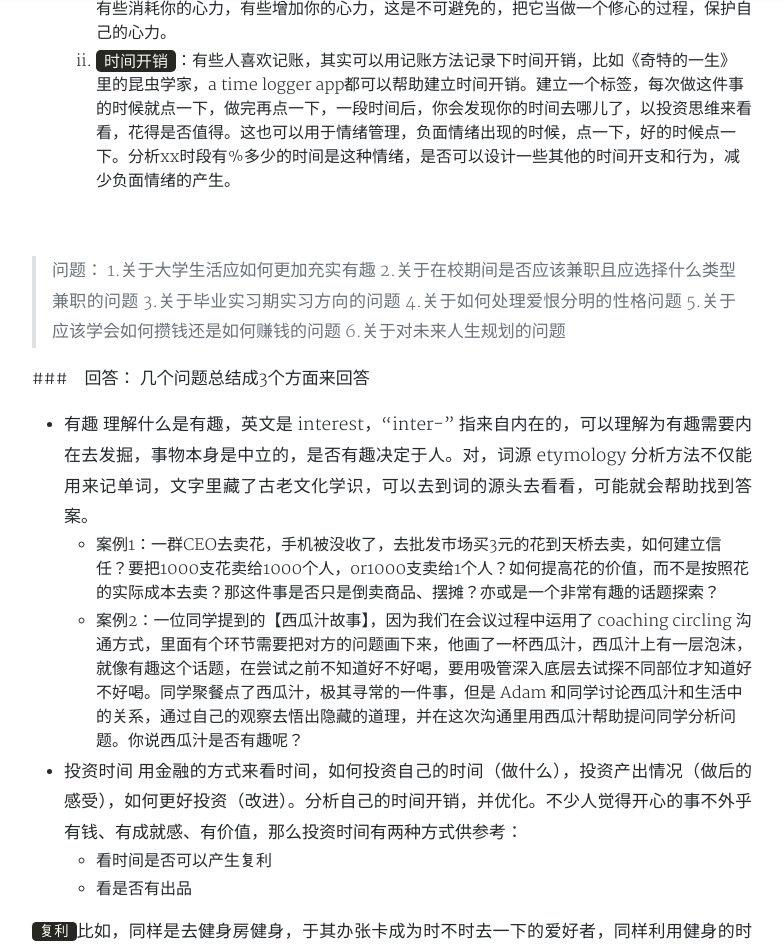
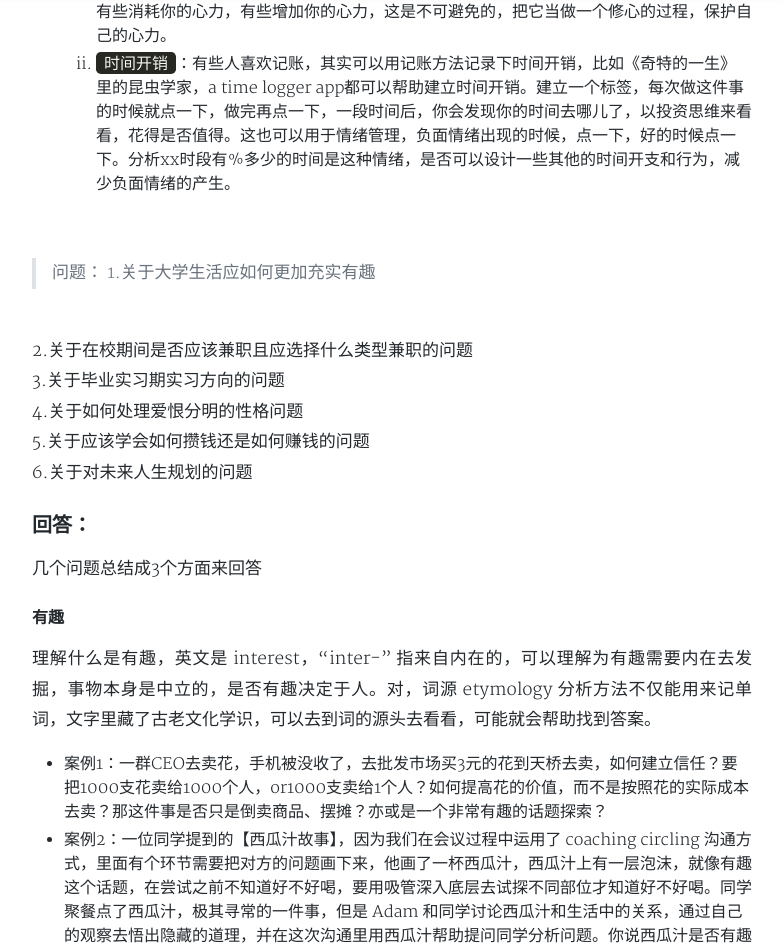
Before and after one commit to aJiea/ajiea.github.io, a Jekyll site: the page built from _posts/2020-02-12-faq.md, in a window 1280 px wide and 1400 px high, scrolled down 1502 px. Shown: the top 950 px of the window, without its empty margins (248-1031 px from the left). Built offline with Jekyll 4.4.1, drawn with Linux system fonts in a browser that asks for light colours; nearby versions of some CDN libraries; comment, search, counter and statistics services are not loaded; a style sheet for code colours, icons or effects is not loaded; some of the changed text lies outside the part shown.

Commit message:
Update 2020-02-12-faq.md

```diff
--- a/_posts/2020-02-12-faq.md
+++ b/_posts/2020-02-12-faq.md
@@ -24,7 +24,7 @@
 > 问题：
 - 原生家庭相处问题，情绪受到影响问题
 
-###　回答：
+### 回答：
 - 同样通过图像分析方式呈现问题，我画了三个小人：一个很热的小人在太阳下；一个很冷的小人在雪花下；热小人+冰淇淋=微笑小人，冷小人+羽绒服=微笑小人。
 - 设计：``把自己当自己的人生设计师，客户是很难搞定的自己``，他有很多需求和问题，帮助他通过设计自己的时间开支，设计好自己的人生和情绪。分享了2个案例，一个是google公司为提高社交，设计的打饭通道，保证大家有5分钟的时间，这个时间的设计可以帮助大家聊天，但是又不会聊得非常深入避免陌生人之间尴尬，又不会时间太少少到可以不打招呼也不尴尬。另一个案例是帮卖糖葫芦的老奶奶设计逃跑路线的设计师，帮助她提升销量又不会被城管没收糖葫芦。像画的两个小人，帮自己画件衣服或者画个冰淇淋，从情绪A提升到情绪B。
 3. 两个"修"，``修身+修心``。修身，比如我把自己当做一个RPG游戏角色，喜欢打游戏的都知道，这个角色在不同阶段要level up，问题来了，她需要选点亮什么技能树，修身就是点亮技能树和修炼的过程。孔子”修身齐家治国平天下“，我不要去平什么天下，但是我可以做到修身，让自己成为更好的自己，然后用更好的自己带其他玩家升级。画中的羽绒服和雪糕，可以看成是技能树，通过技能和方法的辅助，让自己成为微笑小人；修心，生活中会遇到很多人，有些消耗你的心力，有些增加你的心力，这是不可避免的，把它当做一个修心的过程，保护自己的心力。
@@ -35,30 +35,36 @@
 
 > 问题：
 1.关于大学生活应如何更加充实有趣
+
+<br/>
 2.关于在校期间是否应该兼职且应选择什么类型兼职的问题
+<br/>
 3.关于毕业实习期实习方向的问题
+<br/>
 4.关于如何处理爱恨分明的性格问题
+<br/>
 5.关于应该学会如何攒钱还是如何赚钱的问题
+<br/>
 6.关于对未来人生规划的问题
 
-###　回答：
+### 回答：
 几个问题总结成3个方面来回答
-- 有趣
+#### 有趣
 理解什么是有趣，英文是 interest，“inter-” 指来自内在的，可以理解为有趣需要内在去发掘，事物本身是中立的，是否有趣决定于人。对，词源 etymology 分析方法不仅能用来记单词，文字里藏了古老文化学识，可以去到词的源头去看看，可能就会帮助找到答案。
 <br/>
 
-  - 案例1：一群CEO去卖花，手机被没收了，去批发市场买3元的花到天桥去卖，如何建立信任？要把1000支花卖给1000个人，or1000支卖给1个人？如何提高花的价值，而不是按照花的实际成本去卖？那这件事是否只是倒卖商品、摆摊？亦或是一个非常有趣的话题探索？
-  - 案例2：一位同学提到的【西瓜汁故事】，因为我们在会议过程中运用了 coaching circling 沟通方式，里面有个环节需要把对方的问题画下来，他画了一杯西瓜汁，西瓜汁上有一层泡沫，就像有趣这个话题，在尝试之前不知道好不好喝，要用吸管深入底层去试探不同部位才知道好不好喝。同学聚餐点了西瓜汁，极其寻常的一件事，但是 Adam 和同学讨论西瓜汁和生活中的关系，通过自己的观察去悟出隐藏的道理，并在这次沟通里用西瓜汁帮助提问同学分析问题。你说西瓜汁是否有趣呢？
+- 案例1：一群CEO去卖花，手机被没收了，去批发市场买3元的花到天桥去卖，如何建立信任？要把1000支花卖给1000个人，or1000支卖给1个人？如何提高花的价值，而不是按照花的实际成本去卖？那这件事是否只是倒卖商品、摆摊？亦或是一个非常有趣的话题探索？
+- 案例2：一位同学提到的【西瓜汁故事】，因为我们在会议过程中运用了 coaching circling 沟通方式，里面有个环节需要把对方的问题画下来，他画了一杯西瓜汁，西瓜汁上有一层泡沫，就像有趣这个话题，在尝试之前不知道好不好喝，要用吸管深入底层去试探不同部位才知道好不好喝。同学聚餐点了西瓜汁，极其寻常的一件事，但是 Adam 和同学讨论西瓜汁和生活中的关系，通过自己的观察去悟出隐藏的道理，并在这次沟通里用西瓜汁帮助提问同学分析问题。你说西瓜汁是否有趣呢？
 
-- 投资时间
+#### 投资时间
 用金融的方式来看时间，如何投资自己的时间（做什么），投资产出情况（做后的感受），如何更好投资（改进）。分析自己的时间开销，并优化。不少人觉得开心的事不外乎有钱、有成就感、有价值，那么投资时间有两种方式供参考：
-  - 看时间是否可以产生复利
-  - 看是否有出品
+- 看时间是否可以产生复利
+- 看是否有出品
 
-``复利``比如，同样是去健身房健身，于其办张卡成为时不时去一下的爱好者，同样利用健身的时间让自己成为健身教练，这样不仅系统地理解了健身的课程，身体力行，练习后不仅自己达到健身效果，而且可以用这个帮助自己谋生。学一样东西，学会后具有教授的能力，此为时间的复利。
+``复利`` 比如，同样是去健身房健身，于其办张卡成为时不时去一下的爱好者，同样利用健身的时间让自己成为健身教练，这样不仅系统地理解了健身的课程，身体力行，练习后不仅自己达到健身效果，而且可以用这个帮助自己谋生。学一样东西，学会后具有教授的能力，此为时间的复利。
 <br/>
 
-``出品``，花了时间后有一个自己的成品，把外部学到的东西内化成自己的。比如，读完一本书，写自己的感想；去参观摄影展，借用已有场地和作品，加上自己，拍下二次创作的看展照……
+``出品`` 花了时间后有一个自己的成品，把外部学到的东西内化成自己的。比如，读完一本书，写自己的感想；去参观摄影展，借用已有场地和作品，加上自己，拍下二次创作的看展照……
 
 ![](http://q5q7pw9vf.bkt.clouddn.com/200222photography.jpg)
 
@@ -67,9 +73,10 @@
 #### 对标
 要做一件事时，先找想要的对标。比如有趣，什么是有趣，可以找到你认为有趣的3个人，把他们名字写下来，以及他们哪方面做得好。
 
-> A，朋友圈文案写得有趣。
+| A朋友 | 朋友圈文案写得有趣 |
+| B同事 | 主持表达能力强 |
 
-然后去拆解，他为什么写得好，我为什么觉得他写得好，有哪些不一样的地方、可以学习的点。一段时间学习后，超越之前写下的这3个人，开心地换下3个。
+然后去拆解，我为什么觉得他做得好，有哪些不一样的地方、可以学习的点。一段时间学习后，超越之前写下的这3个人，开心地换下3个。
 
 <br/>
 
@@ -79,17 +86,16 @@
 2. 如何充分利用赴法交换的珍贵机会，使自己的mindset有一个更好的全方面提升呢？比如自己会担心文化冲击问题，以及如何更好利用赴法交换机会。
 
 ###　回答：
-1. “自己和自己，自己和他人”的关系。
+1. **“自己和自己，自己和他人”的关系**
 - 自己和自己。可以参考上文中讲到的两个“修”。
 - 自己和他人。把他人带来的 peer pressure 当作自己可以连接到的资源。别人很牛，自己羡慕，那么要不把他当成上文所说的“对标”，写下来并超越；要不想想如何“用”好他。这里的用不是贬义的“利用”，而是相互成就，比如，他音乐很厉害，我认识他，他=我可以调动的资源，他越牛逼=我可以调动的资源越有价值。我在学习一种新事物时，习惯建一个群，比如中国古建，建立一个群，把爱好者都聚集起来，他们来自各行各业，比我牛的非常多，从他们身上可以学到自己一个人埋头学之外的宝藏。我觉得一个人的价值所在不是能够赚多少钱，而是可以调动什么有价值的资源。
-2. “我又要学法语，又要学专业知识，后来专业课老师也用法语讲”，这种表述里含还有一个参照物，“用中文讲授专业课的国内大学”。如果把参考物变成一所法国大学，因在欧盟教育框架下的plurilinguisme（多语言）学生需要在初高中便学习除英文外另一种欧盟国家语言，所以到了自己的外语学习专业知识，这是一种理所当然。参照物如何选及更换，和心理暗示有紧密联系，而心理影响意愿，间接影响了行为和效果。
-<br/>
+2. **语言和专业的关系**
+- “我又要学法语，又要学专业知识，后来专业课老师也用法语讲”，这种表述里含还有一个参照物，“用中文讲授专业课的国内大学”。如果把参考物变成一所法国大学，因在欧盟教育框架下的plurilinguisme（多语言）学生需要在初高中便学习除英文外另一种欧盟国家语言，所以到了自己的外语学习专业知识，这是一种理所当然。参照物如何选及更换，和心理暗示有紧密联系，而心理影响意愿，间接影响了行为和效果。
+- 另一方面，自己的学校提供了第一手资料的资源，即不需要转述成中文就能获取源头语言的知识信息。这个专业的学生，可以说，占据了信息优势。
 
-另一方面，自己的学校提供了第一手资料的资源，即不需要转述成中文就能获取源头语言的知识信息。这个专业的学生，可以说，占据了信息优势。
-
-3. 留学生活及文化冲击
-正因为有文化冲击，所以才组织交换项目，为的是减少文化偏误。法语里有句话 ``La peur n'évite pas le danger.害怕避免不了危险。``建议留学生把海绵扔到彩色的墨水里，去体验不一样的文化和冲击，不要老浸泡在自己熟悉的文化里。
-歌德说过一句话，不仅是一种学习语言的方式，我认为更是一种对待语言背后文化的态度。
+3. **留学生活及文化冲击**
+- 正因为有文化冲击，所以才组织交换项目，为的是减少文化偏误。法语里有句话 ``La peur n'évite pas le danger.害怕避免不了危险。``
+- 建议留学生把海绵扔到彩色的墨水里，去体验不一样的文化和冲击，不要老浸泡在自己熟悉的文化里。歌德说过一句话，不仅是一种学习语言的方式，我认为更是一种对待语言背后文化的态度。
 
 > 不懂外语的人都不懂自己的语言。—— 歌德
 
```
